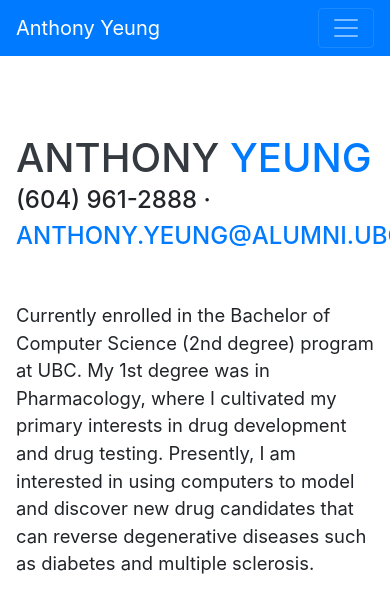
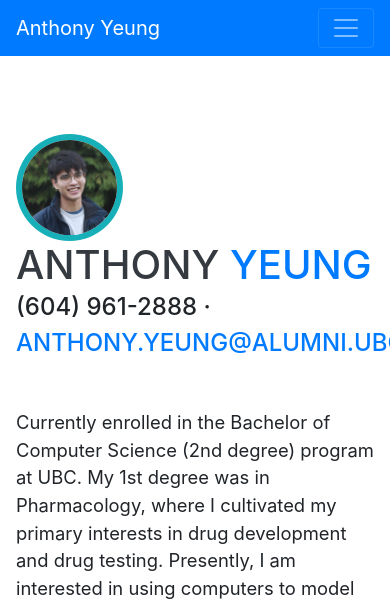
Before and after one commit to yeunganty/yeunganty.github.io, a website with bundled scripts: page index.html in a window 390 px wide. Shown: the top 604 px of the page. Built offline with nearby package versions, Linux system fonts and the light colour scheme; a web font is replaced by a local one.

Commit message:
6/30/2019

```diff
--- a/index.html
+++ b/index.html
@@ -27,6 +27,10 @@
       padding-left: 30px ;
       text-indent: -30px ;
     }
+    .resizeProfile {
+      width: 30%;
+      height: 30%;
+    }
   </style>
 </head>
 
@@ -34,7 +38,7 @@
 
   <nav class="navbar navbar-expand-lg navbar-dark bg-primary fixed-top" id="sideNav">
     <a class="navbar-brand js-scroll-trigger" href="#page-top">
-      <span class="d-block d-lg-none">Anthony Yeung</span>
+      <span class="d-block d-lg-none">Anthony Yeung </span>
       <span class="d-none d-lg-block">
         <img class="img-fluid img-profile rounded-circle mx-auto mb-2" src="img/mypic.JPG" alt="">
       </span>
@@ -76,11 +80,16 @@
 
     <section class="resume-section p-3 p-lg-5 d-flex align-items-center" id="about">
       <div class="w-100">
-        <h1 class="mb-0">Anthony
+
+        <span class="d-block d-lg-none " >
+          <img style="border:#17afb8 6px solid" class="resizeProfile rounded-circle" src="img/mypic.JPG" alt="">
+        </span>
+        <h1 class="mb-0">
+          Anthony
           <span class="text-primary">Yeung</span>
         </h1>
         <div class="subheading mb-5">(604) 961-2888  ·
-          <a href="mailto:name@email.com">anthony.yeung@alumni.ubc.ca</a>
+          <a href="mailto:anthony.yeung@alumni.ubc.ca">anthony.yeung@alumni.ubc.ca</a>
         </div>
         <p class="lead mb-5">
           Currently enrolled in the Bachelor of Computer Science (2nd degree) program at UBC. My 1st degree was in Pharmacology, where I cultivated my primary interests in drug development and drug testing.
```
